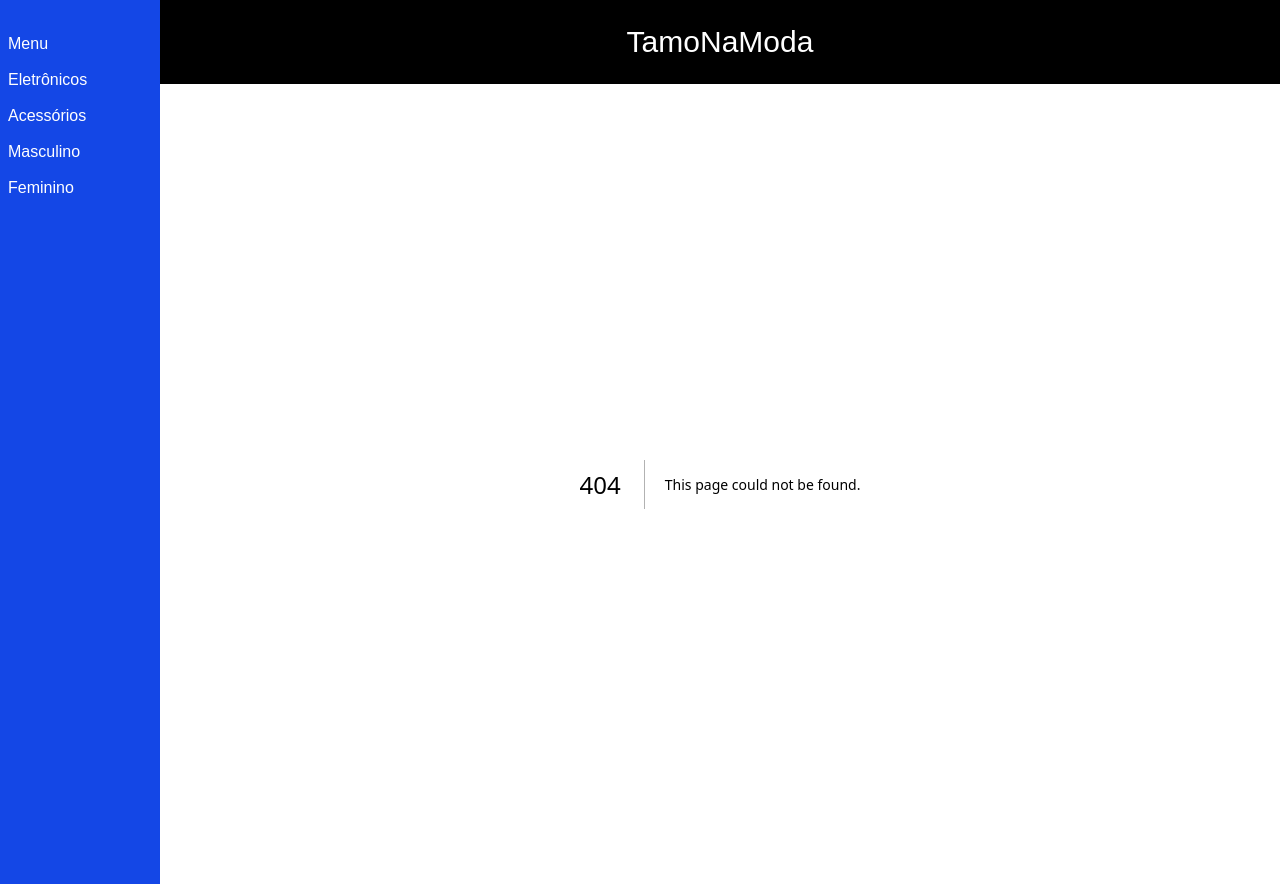
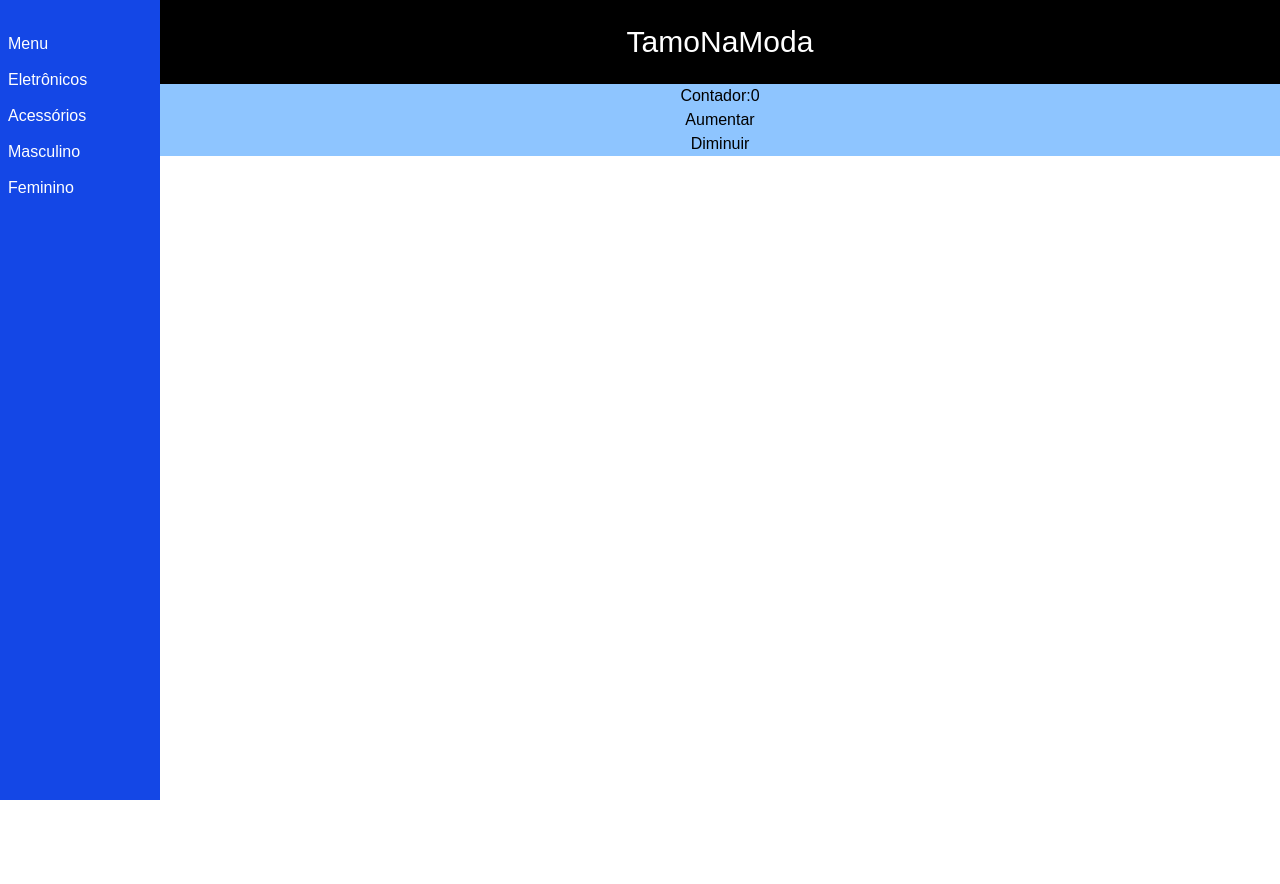
Before and after one commit to RiquelmeG22/curso-react-senac, a Next.js app: page /contador in a window 1280 px wide. Before the commit this address had no page. After the commit the page ends 800 px from the top, so only its background shows below. Built offline with nearby package versions, Linux system fonts and the light colour scheme.

Commit message:
add hooks

```diff
--- /dev/null
+++ b/app/contador/page.tsx
@@ -0,0 +1,26 @@
+'use client'
+
+import { useCounter } from "../hooks/hooks/useCounter";
+
+
+
+const Component = () => {
+    const { contador, incrementar, decerentar } = useCounter();
+
+    return (
+        <>
+            <p className="flex justify-center items-center space-y-4 bg-blue-300 text-black">Contador:{contador}</p>
+
+            <button
+                className="w-full space-y-4 bg-blue-300 text-black"
+                onClick={incrementar}>Aumentar</button>
+            <button
+                className="space-y-4 bg-blue-300 text-black w-full"
+                onClick={decerentar}>Diminuir</button>
+        </>
+
+    );
+
+}
+
+export default Component;
--- /dev/null
+++ b/app/hooks/hooks/index.ts
@@ -0,0 +1 @@
+export { useCounter } from "./useCounter"
--- /dev/null
+++ b/app/hooks/hooks/useCounter.ts
@@ -0,0 +1,22 @@
+import { useState } from "react";
+
+
+const useCounter = () => {
+  const [contador, setContador] = useState(0);
+
+  const incrementar = () => {
+    setContador(contador + 1);
+  }
+
+  const decerentar = () => {
+    setContador(contador - 1);
+  }
+
+  return {
+    contador,
+    incrementar,
+    decerentar
+  }
+}
+
+export { useCounter }
--- /dev/null
+++ b/app/hooks/page.tsx
@@ -0,0 +1,20 @@
+'use client'
+
+import { useCounter } from "./hooks";
+
+
+
+const Component = () => {
+   const { contador , incrementar, decerentar} = useCounter();
+
+    return (
+    <>
+        <p>Count: {contador}</p>
+
+        <button onClick={incrementar}>Aumentar</button>
+        <button onClick={decerentar}>Diminuir</button>
+    </>
+
+);
+
+}
```
